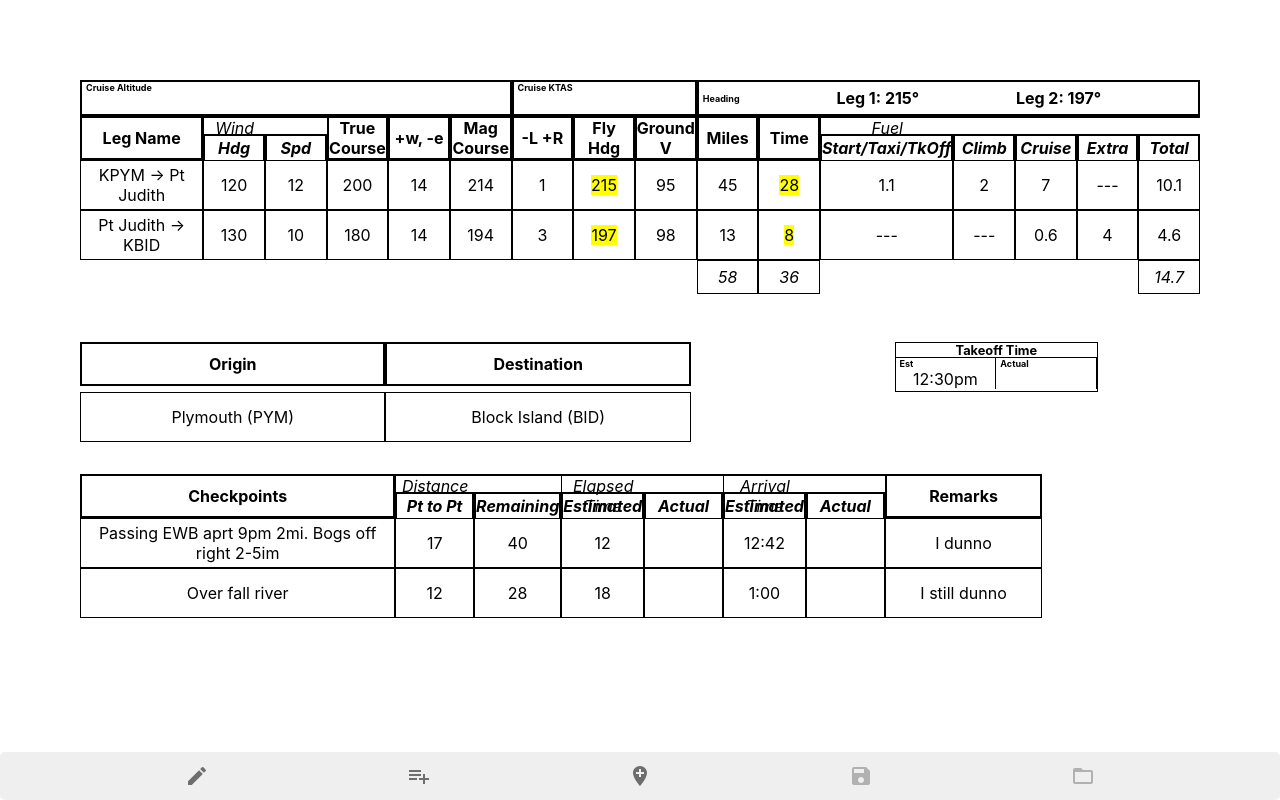
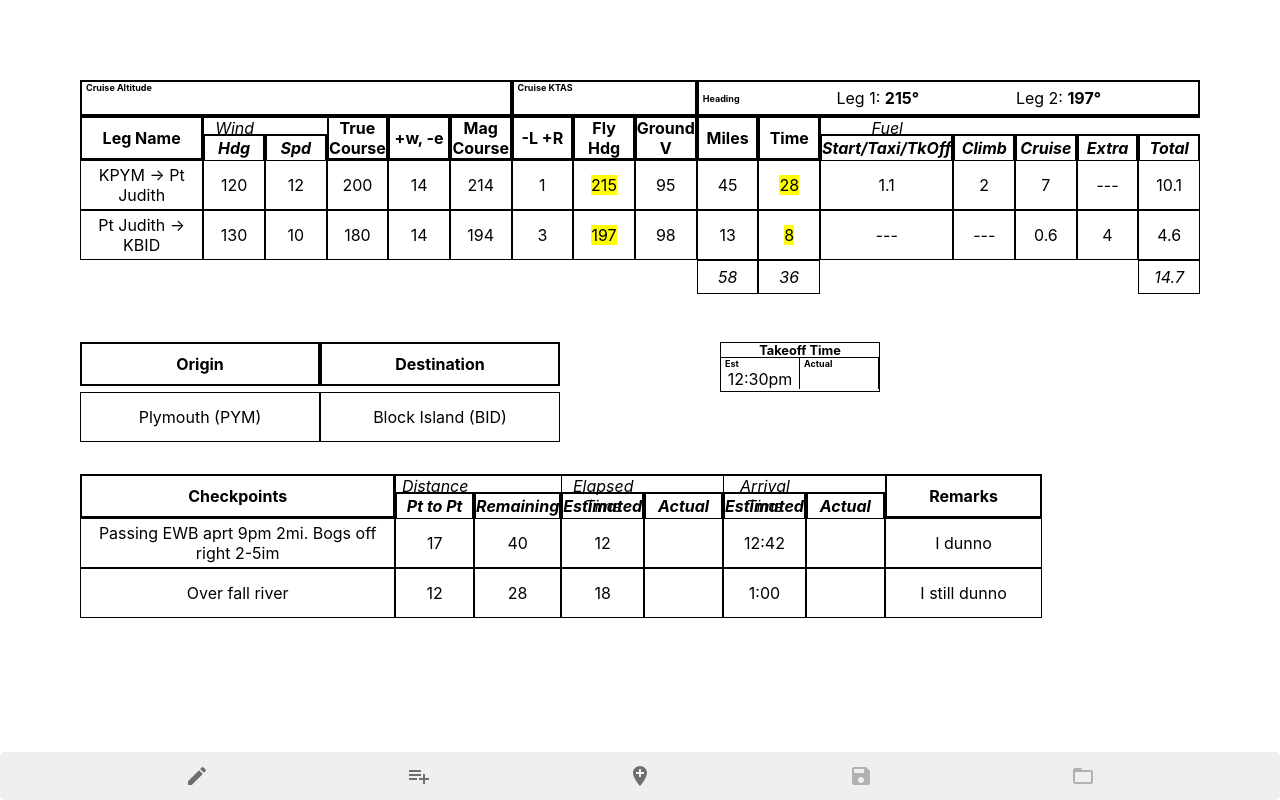
Before and after one commit to akaplo/flightplan, a React (Create React App) app: page / in a window 1280 px wide. Built offline with nearby package versions, Linux system fonts and the light colour scheme.

Commit message:
Fix crashing when computing cells from those with no vals (ie on adding a new leg. Style tweaks

```diff
--- a/src/OriginDestinationRow.jsx
+++ b/src/OriginDestinationRow.jsx
@@ -9,8 +9,8 @@ import {HalfHeightHeader, NormalHeightHeader, TwoCellsWithHeader, upperBoxHeader
 const OriginDestinationRow = ({ destination, origin, setDestination, setOrigin, takeoffTime }) => {
     const [focusedBox, setFocusedBox] = useState('');
     const headers = [
-        { defaultValue: '', text: 'Origin', loc: 'span 3 / 4', val: 'origin' },
-        { defaultValue: '', text: 'Destination', loc: 'span 3 / 7', val: 'destination' },
+        { defaultValue: '', text: 'Origin', loc: 'span 6 / 7', val: 'origin' },
+        { defaultValue: '', text: 'Destination', loc: 'span 6 / 13', val: 'destination' },
     ];
     const row = [ {
         [headers[0].val]: origin,
@@ -53,7 +53,7 @@ const OriginDestinationRow = ({ destination, origin, setDestination, setOrigin,
                 )
             }
 
-            <TwoCellsWithHeader cell1Title={ 'Est' } cell1Value={ takeoffTime } cell2Title={ 'Actual' } gridColumn={ 'span 2 / 11' } gridRow={ 1 } header={ 'Takeoff Time' } />
+            <TwoCellsWithHeader cell1Title={ 'Est' } cell1Value={ takeoffTime } cell2Title={ 'Actual' } gridColumn={ 'span 4 / 21' } gridRow={ 0 } header={ 'Takeoff Time' } />
         </div>
     );
 };
--- a/src/Plan.css
+++ b/src/Plan.css
@@ -15,7 +15,7 @@
 
 .originDestinationRow {
     display: grid;
-    grid-template-columns: repeat(11, 1fr);
+    grid-template-columns: repeat(28, 1fr);
     margin-bottom: 2rem;
 }
 
--- a/src/UpperBox.jsx
+++ b/src/UpperBox.jsx
@@ -37,8 +37,13 @@ function UpperBox({ className, legs, moveRow, takeoffTimeEst, setLegs, removeRow
             <div className={ 'topLeftText thickBorder cell'} style={ { gridRow: 1, gridColumn: 'span 3 / 11' } }>Cruise KTAS</div>
             <div className={ 'thickBorder cell centerText'} style={ { gridRow: 1, gridColumn: 'span 7 / 18' } }>
                 <span className={ 'topLeftText' }>Heading</span>
-                <span className={ 'boldText'} style={ { display: 'inline-flex', justifyContent: 'space-evenly', width: '100%' } }>
-                    { legs.map((l, idx) => <span>{ `Leg ${idx + 1}: ${ l.magHdg }` }&#176;</span>) }
+                <span style={ { display: 'inline-flex', justifyContent: 'space-evenly', width: '100%' } }>
+                    { legs.map((l, idx) =>
+                        <span>
+                            <span>{ `Leg ${idx + 1}: ` }</span>
+                            <span className={ 'boldText'} >{ l.magHdg }&#176;</span>
+                        </span>
+                    ) }
                 </span>
             </div>
             {
--- a/src/computeFuncs.js
+++ b/src/computeFuncs.js
@@ -10,14 +10,14 @@
  *
  */
 export const sum = (mappings) =>
-    Object
+    Math.round(Object
         .values(mappings)
         .filter(val => val !== undefined && val !== null)
         .reduce((accumulator, currentValue) => {
             const curVal = Number.parseFloat(currentValue, 10) || 0;
             const prevVal = Number.parseFloat(accumulator) || 0;
             return prevVal + curVal;
-        });
+        }) * 10) / 10;
 /** Requires [ { groundSpeed: <> }, { distance: <> } ]*/
 export const flightTime = (mappings) => {
     const distance = Number.parseFloat(mappings['distance']) || 0;
@@ -37,16 +37,15 @@ export const computeRowCellValues = (headers, rows) => {
         if (header.isComputed) {
             for (let rowIndex = 0; rowIndex < rows.length; rowIndex++) {
                 const row = rows[rowIndex];
-                // Get the values of the operands we'll use to sum, then sum them
-                // ex: header.val = 'magHdg', sumOf = ['magCourse', 'windCrctAngle']
+                // Get the values of the operands we'll use to sum, then compute them
+                // ex: header.val = 'magHdg', computeFrom = ['magCourse', 'windCrctAngle']
                 // rows[0]['magCourse]] = 280, rows[1]['windCrctAngle'] = 2
                 // This reduces to a "Fly Heading" of 282.
                 let computeVals = {};
                 header.computeFrom.forEach(otherHeaderVal => computeVals[otherHeaderVal] = row[otherHeaderVal]);
-                if (header.val === 'fuelTotal') {
-                    console.log(computeVals)
-                }
-                const computed = header.computeFunc(computeVals);
+                console.log(computeVals)
+                const computed = Object.values(computeVals).filter(v => !!v).length > 0 ?
+                    header.computeFunc(computeVals) : '';
                 newRows[rowIndex][header.val] = computed;
             }
         }
```
